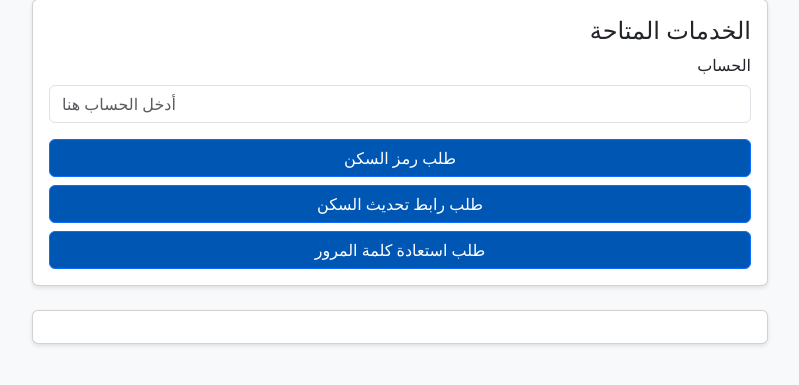
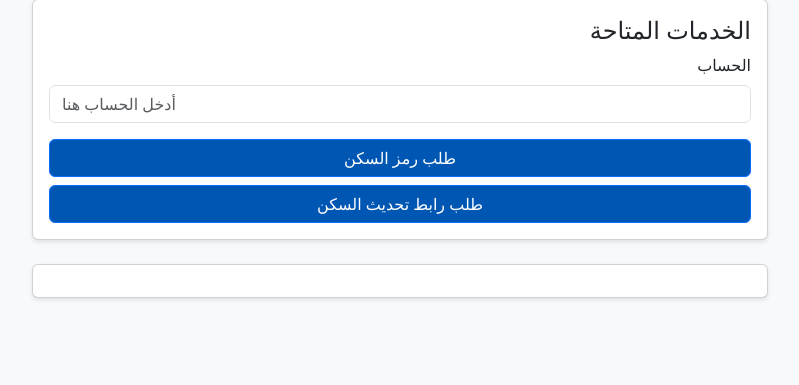
Before and after one commit to lc3lx/backbot, a Flask app: template templates/user.html in a window 1280 px wide. Shown: the part 231-616 px from the top of the page, without its empty margins (240-1039 px from the left). Run offline with Flask 3, Linux system fonts and the light colour scheme; the template is opened without the code that fills it, so the values that code supplies are empty.

Commit message:
user.html

```diff
--- a/templates/user.html
+++ b/templates/user.html
@@ -32,15 +32,10 @@ content %}
           <button onclick="fetchResidenceUpdateLink()" class="btn btn-primary">
             طلب رابط تحديث السكن
           </button>
-          <button onclick="fetchPasswordResetLink()" class="btn btn-primary">
+
+          {% if role == 'normal2' %}
+            <button onclick="fetchPasswordResetLink()" class="btn btn-primary">
             طلب استعادة كلمة المرور
-          </button>
-          {% if role == 'normal2' %}
-          <button onclick="fetchLoginCode()" class="btn btn-primary">
-            طلب رمز تسجيل الدخول
-          </button>
-          <button onclick="fetchSuspendedAccountLink()" class="btn btn-primary">
-            طلب رابط عضويتك معلقة
           </button>
           {% endif %}
         </div>
```
